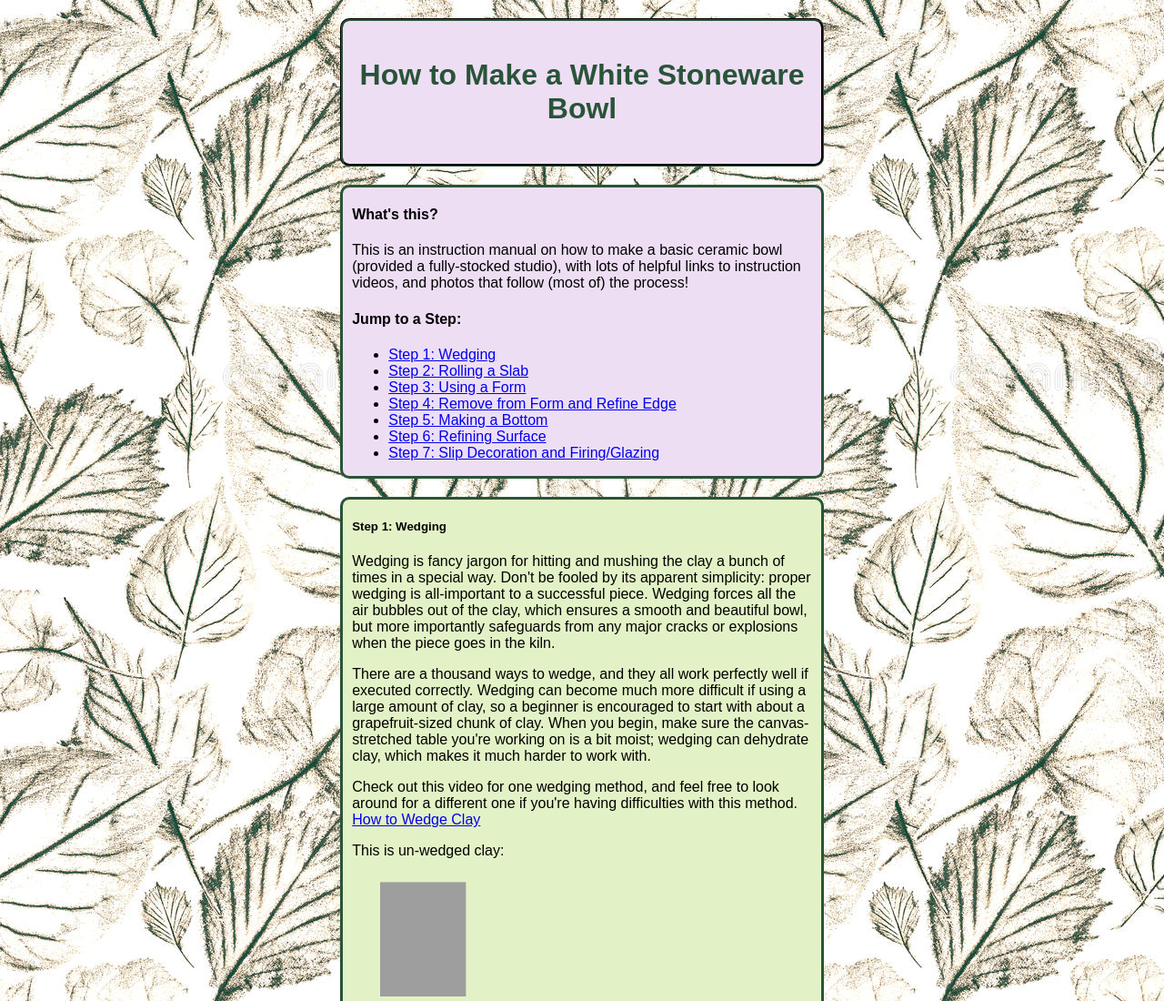
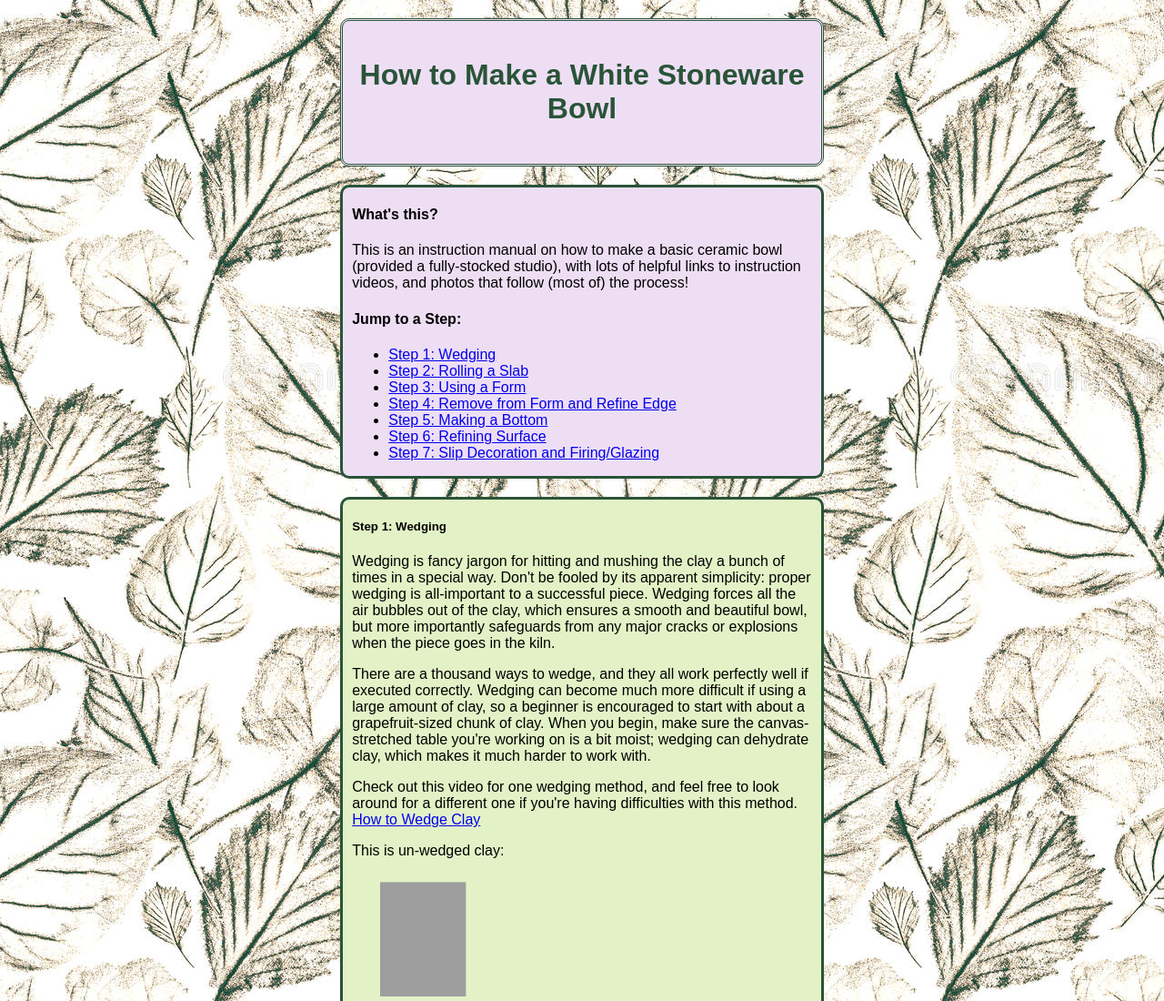
Before and after one commit to dulanovsky/Final-Project, a plain HTML site: page index.html in a window 1280 px wide. Shown: the top 1100 px of the page at 91% size. Drawn offline with Linux system fonts and the light colour scheme; grey boxes are pictures that could not be loaded.

Commit message:
double border perhaps?

```diff
--- a/styles.css
+++ b/styles.css
@@ -37,7 +37,7 @@ img{
   border-radius: 10px;
   padding: 20px 10px;
   margin-bottom: 20px;
-  border-style:groove;
+  border-style:double;
 
 
 
```
